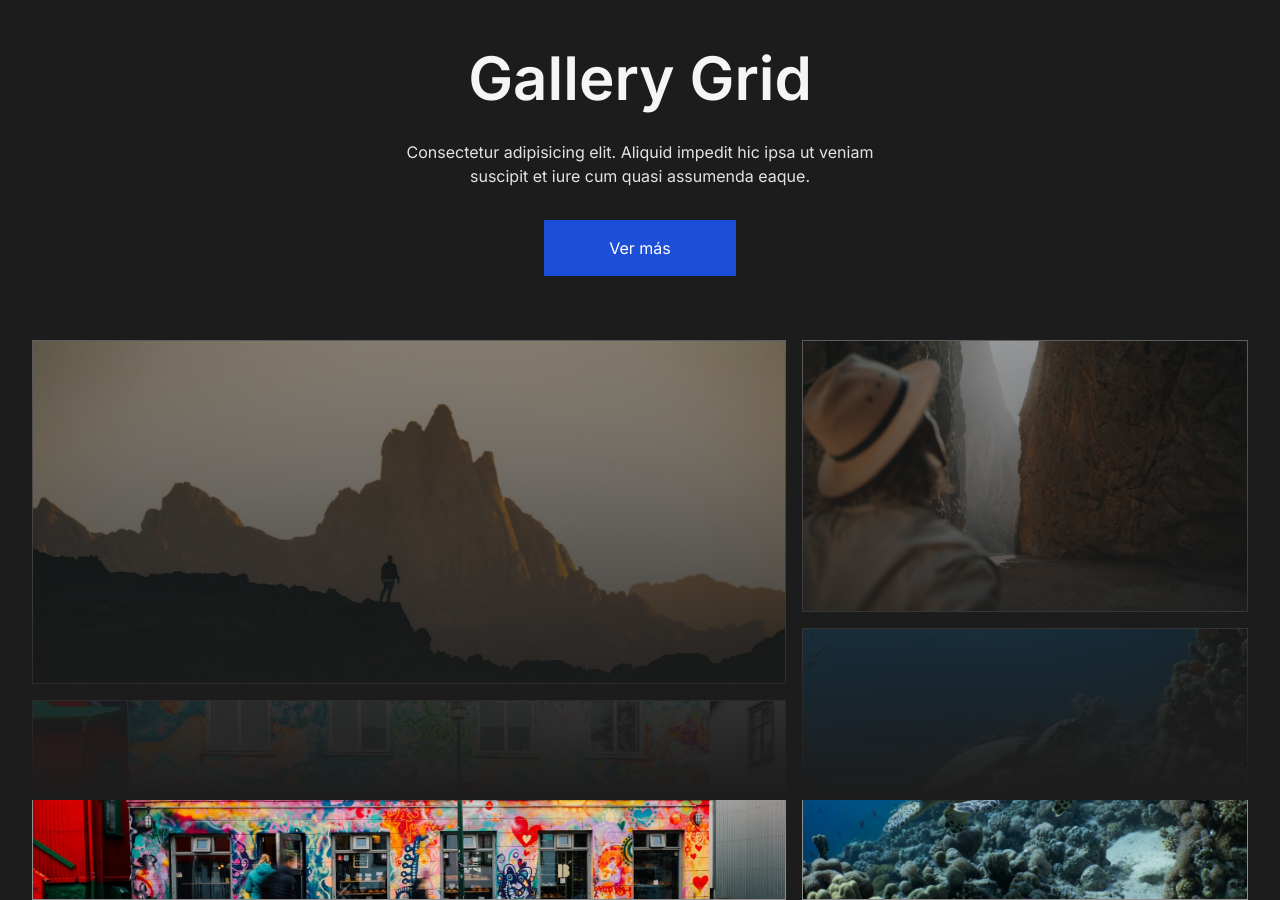
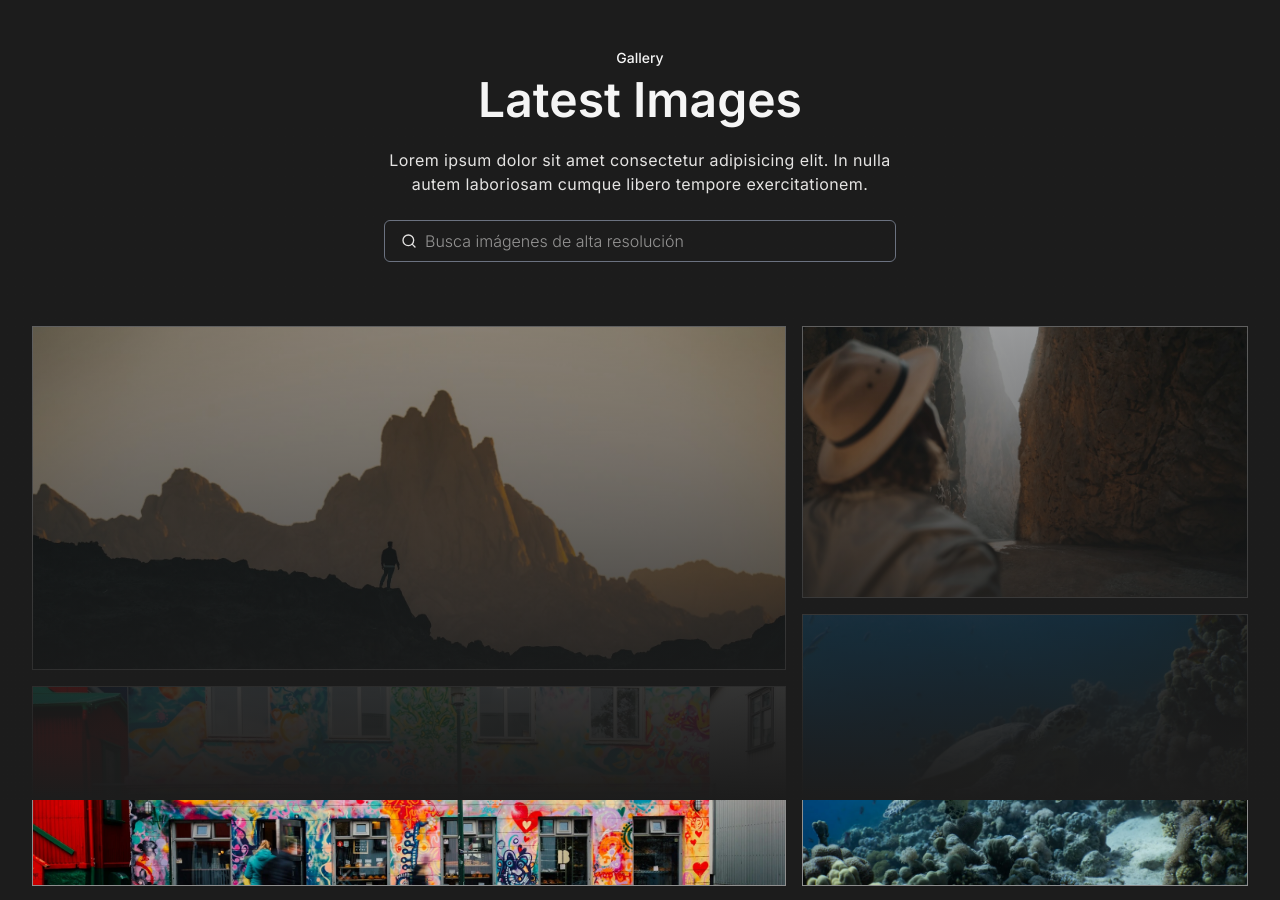
Before and after one commit to CarlosPProjects/unsplash-v2, a Next.js app: page / in a window 1280 px wide. Built offline with nearby package versions, Linux system fonts and the light colour scheme.

Commit message:
created search component

```diff
--- a/src/app/page.tsx
+++ b/src/app/page.tsx
@@ -1,32 +1,57 @@
+import Search from "@/components/Search";
 import Image from "next/image";
 
 export default function Home() {
   return (
     <main className="container pt-12 max-md:px-4 flex items-center flex-col gap-16 min-h-screen">
-      <section className="flex flex-col items-center gap-8 z-10">
-        <h1 className="text-4xl md:text-6xl font-semibold">Gallery Grid</h1>
-        <p className="text-center max-w-lg text-secondary">Consectetur adipisicing elit. Aliquid impedit hic ipsa ut veniam  suscipit et iure cum quasi assumenda eaque.</p>
-        <button className="bg-blue-700 text-white px-4 py-4 shadow-blue-700 w-full max-w-48 hover:bg-opacity-70 duration-300">Ver más</button>
+      <section className="flex flex-col items-center gap-6 z-10">
+        <p className="text-center -mb-4 font-medium text-sm">Gallery</p>
+        <h1 className="text-4xl md:text-5xl font-semibold">Latest Images</h1>
+        <p className="text-center max-w-lg text-secondary tracking-wide">
+          Lorem ipsum dolor sit amet consectetur adipisicing elit. In nulla
+          autem laboriosam cumque libero tempore exercitationem.
+        </p>
+        <Search />
       </section>
       <section className="w-full h-[70vh] grid grid-cols-1 md:grid-cols-8 grid-rows-10 gap-2 md:gap-4 z-0">
         <div className="grid grid-cols-1 grid-rows-8 col-span-1 md:col-span-5 row-span-6 md:row-span-10 gap-2 md:gap-4">
           <div className="row-span-8 md:row-span-5 border border-white border-opacity-50 relative">
-            <Image src={'/images/neom-gOqBe7ropxM-unsplash.webp'} fill alt="a person standing on top of a rocky hill" className="object-cover object-center"  />
+            <Image
+              src={"/images/neom-gOqBe7ropxM-unsplash.webp"}
+              fill
+              alt="a person standing on top of a rocky hill"
+              className="object-cover object-center"
+            />
           </div>
           <div className="row-span-0 hidden md:block md:row-span-3 border border-white border-opacity-50 relative">
-            <Image src={'/images/sitraka-E0sOhoDXsbw-unsplash.webp'} fill alt="a multicolored building with people walking by it" className="object-cover object-center"  />
+            <Image
+              src={"/images/sitraka-E0sOhoDXsbw-unsplash.webp"}
+              fill
+              alt="a multicolored building with people walking by it"
+              className="object-cover object-center"
+            />
           </div>
         </div>
         <div className="grid grid-cols-2 md:grid-cols-1 md:grid-rows-8 col-span-1 md:col-span-3 row-span-4 md:row-span-10 gap-2 md:gap-4">
           <div className="col-span-1 md:row-span-4 border border-white border-opacity-50 relative">
-            <Image src={'/images/neom-WZCMd9K-sHY-unsplash.webp'} fill alt="a person wearing a hat standing in front of a mountain" className="object-cover object-center"  />
+            <Image
+              src={"/images/neom-WZCMd9K-sHY-unsplash.webp"}
+              fill
+              alt="a person wearing a hat standing in front of a mountain"
+              className="object-cover object-center"
+            />
           </div>
           <div className="col-span-1 md:row-span-4 border border-white border-opacity-50 relative">
-            <Image src={'/images/neom-ne3RC_Q9UEA-unsplash.webp'} fill alt="a sea turtle swimming over a coral reef" className="object-cover object-center"  />
+            <Image
+              src={"/images/neom-ne3RC_Q9UEA-unsplash.webp"}
+              fill
+              alt="a sea turtle swimming over a coral reef"
+              className="object-cover object-center"
+            />
           </div>
         </div>
       </section>
       <div className="h-screen absolute left-0 top-0 right-0 bottom-0 z-0 bg-gradient-to-t from-background to-transparent" />
     </main>
-  )
+  );
 }
--- /dev/null
+++ b/src/components/Search.tsx
@@ -0,0 +1,19 @@
+"use client"
+
+import { SearchIcon } from "lucide-react"
+
+const Search = () => {
+
+    const handleSubmit = () => {
+
+    }
+
+  return (
+    <form onSubmit={handleSubmit} className="w-full flex gap-2 items-center px-4 py-2 border border-gray-500 rounded-md ">
+        <SearchIcon className="w-4 h-4 text-secondary" />
+        <input type="text" placeholder="Busca imágenes de alta resolución" className="text-md text-secondary font-light outline-none bg-transparent placeholder:text-secondary opacity-60 flex-1" />
+    </form>
+  )
+}
+
+export default Search
--- a/tailwind.config.ts
+++ b/tailwind.config.ts
@@ -19,6 +19,7 @@ const config: Config = {
         primary: "hsl(var(--primary))",
         secondary: "hsl(var(--secondary))",
         background: "hsl(var(--background))",
+        border: "hex(var(--border))",
       }
     },
   },
```
Also changed, not shown: package.json (+6 -5 lines), 1 other file (tests, documents, lock files or other folders).
